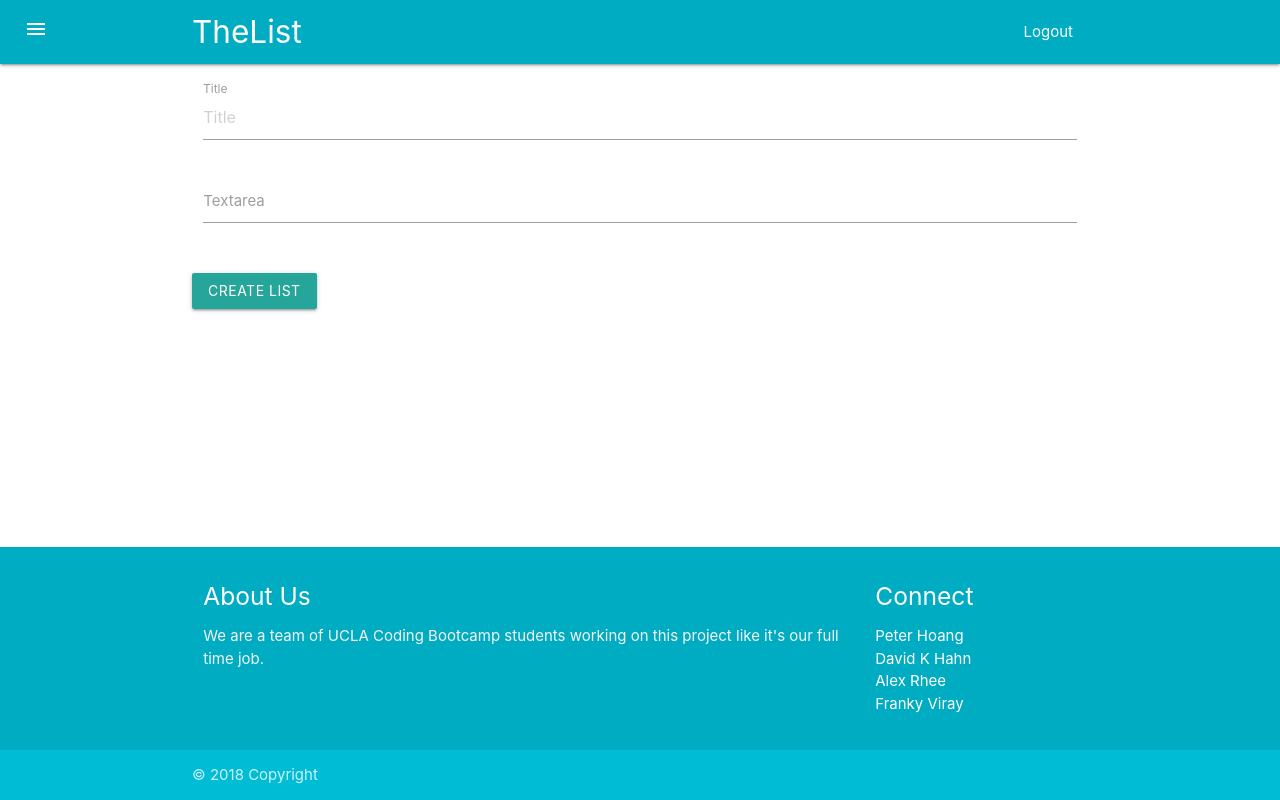
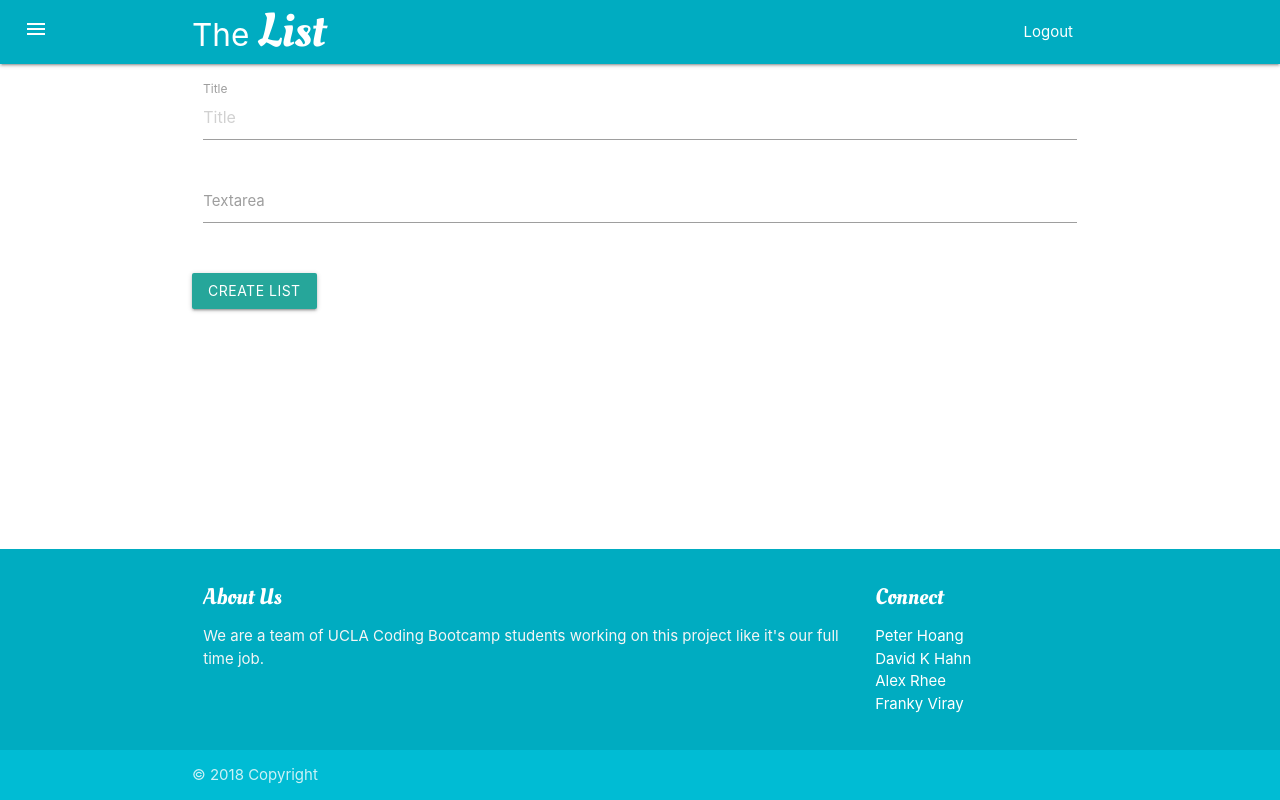
Before and after one commit to DavidKHahn/The-List, a website: page public/user.html in a window 1280 px wide. Drawn offline with nearby package versions, Linux system fonts and the light colour scheme.

Commit message:
styling for user.html

```diff
--- a/config/config.json
+++ b/config/config.json
@@ -1,7 +1,7 @@
 {
   "development": {
     "username": "root",
-    "password": "root",
+    "password": "",
     "database": "mylist_db",
     "host": "127.0.0.1",
     "dialect": "mysql"
--- a/public/css/user.css
+++ b/public/css/user.css
@@ -16,3 +16,8 @@
   .material-icons {
       color: white;
   }
+
+  .font {
+    font-family: 'Oleo Script', cursive;
+    font-size: 150%;
+}
--- a/public/user.html
+++ b/public/user.html
@@ -8,6 +8,7 @@
 
     <link rel="stylesheet" href="https://cdnjs.cloudflare.com/ajax/libs/materialize/1.0.0-beta/css/materialize.min.css">
     <link rel="stylesheet" href="https://fonts.googleapis.com/icon?family=Material+Icons">
+    <link href="https://fonts.googleapis.com/css?family=Oleo+Script" rel="stylesheet">
     <link rel="stylesheet" href="css/user.css">
     <script src="https://ajax.googleapis.com/ajax/libs/jquery/3.3.1/jquery.min.js"></script>
 
@@ -23,7 +24,7 @@
                 <i class="material-icons">menu</i>
             </button>
             <div class="nav-wrapper container">
-                <a id="logo-container" href="index.html" class="brand-logo">TheList</a>
+                <a id="logo-container" href="index.html" class="brand-logo">The <span class="font">List</span></a>
 
                 <ul class="right">
                     <li>
@@ -230,11 +231,11 @@
         <div class="container">
             <div class="row">
                 <div class="col l9 s12">
-                    <h5 class="white-text">About Us</h5>
+                    <h5 class="white-text font">About Us</h5>
                     <p class="grey-text text-lighten-4">We are a team of UCLA Coding Bootcamp students working on this project like it's our full time job.</p>
                 </div>
                 <div class="col l3 s12">
-                    <h5 class="white-text">Connect</h5>
+                    <h5 class="white-text font">Connect</h5>
                     <ul>
                         <li>
                             <a class="white-text" href="https://github.com/Gizmo83">Peter Hoang</a>
```
